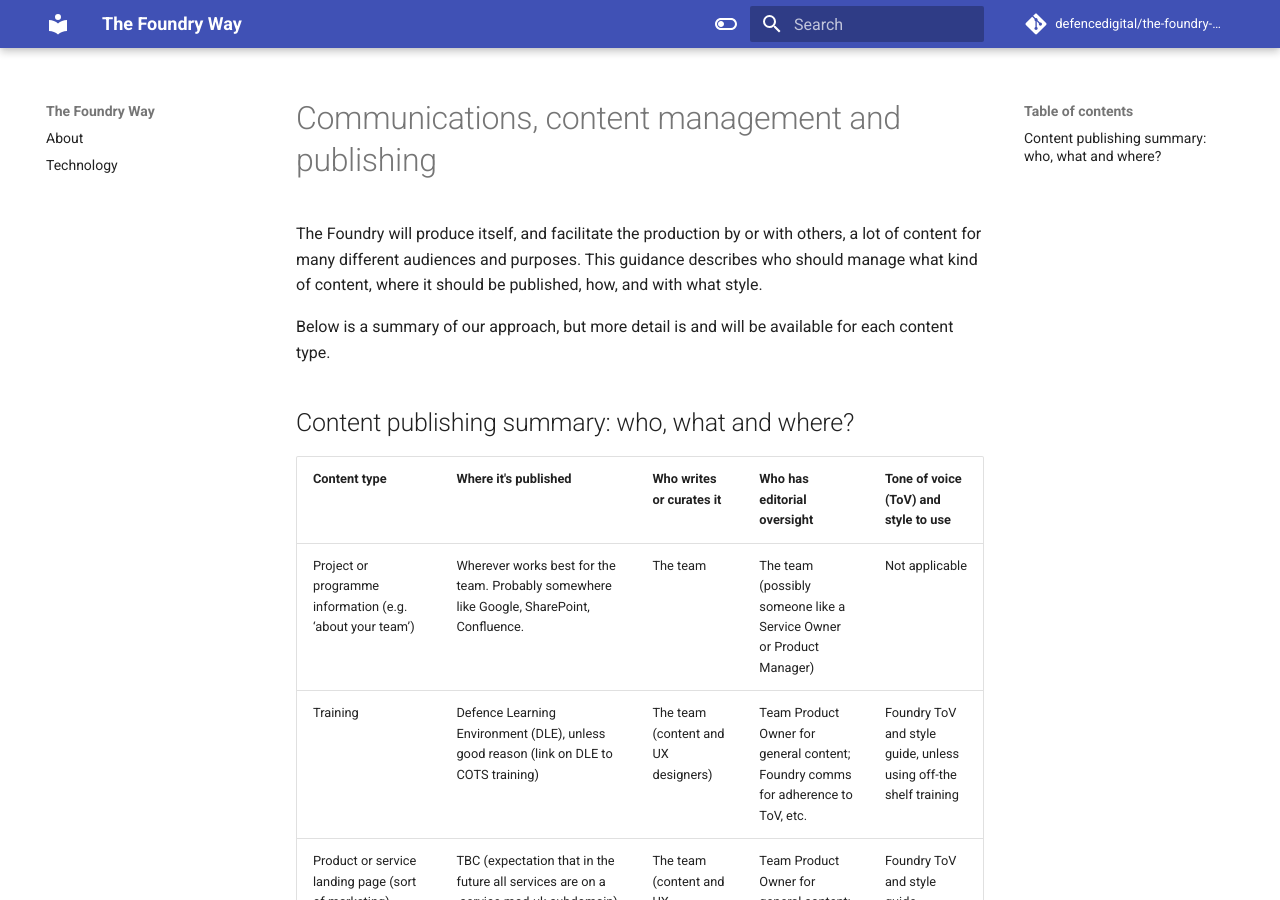
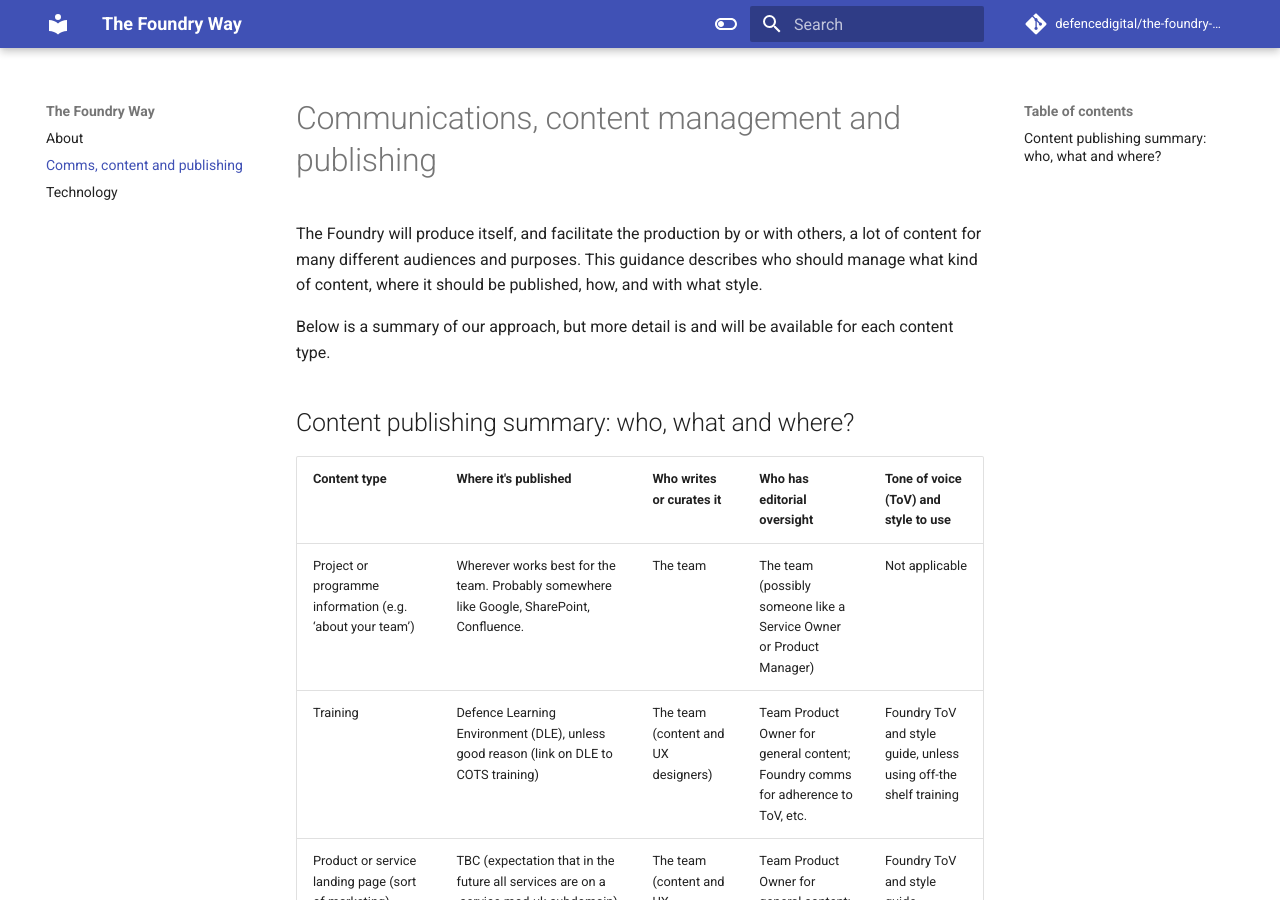
Before and after one commit to strudders-foundry/the-foundry-way, an MkDocs documentation site: the page built from docs/comms-content-and-publishing/index.md, in a window 1280 px wide and 900 px high. Built offline with MkDocs 1.6.1 and Material for MkDocs 9.7.7, drawn with Linux system fonts in a browser that asks for light colours; comment, search, counter and statistics services are not loaded.

Commit message:
Fix: add navigation for comms

```diff
--- a/mkdocs.yml
+++ b/mkdocs.yml
@@ -6,6 +6,7 @@ repo_name: 'defencedigital/the-foundry-way'
 repo_url: 'https://github.com/defencedigital/the-foundry-way'
 nav:
     - About: index.md
+    - Comms, content and publishing: comms-content-and-publishing/index.md
     - Technology: technology/index.md
 theme:
   name: material
```
